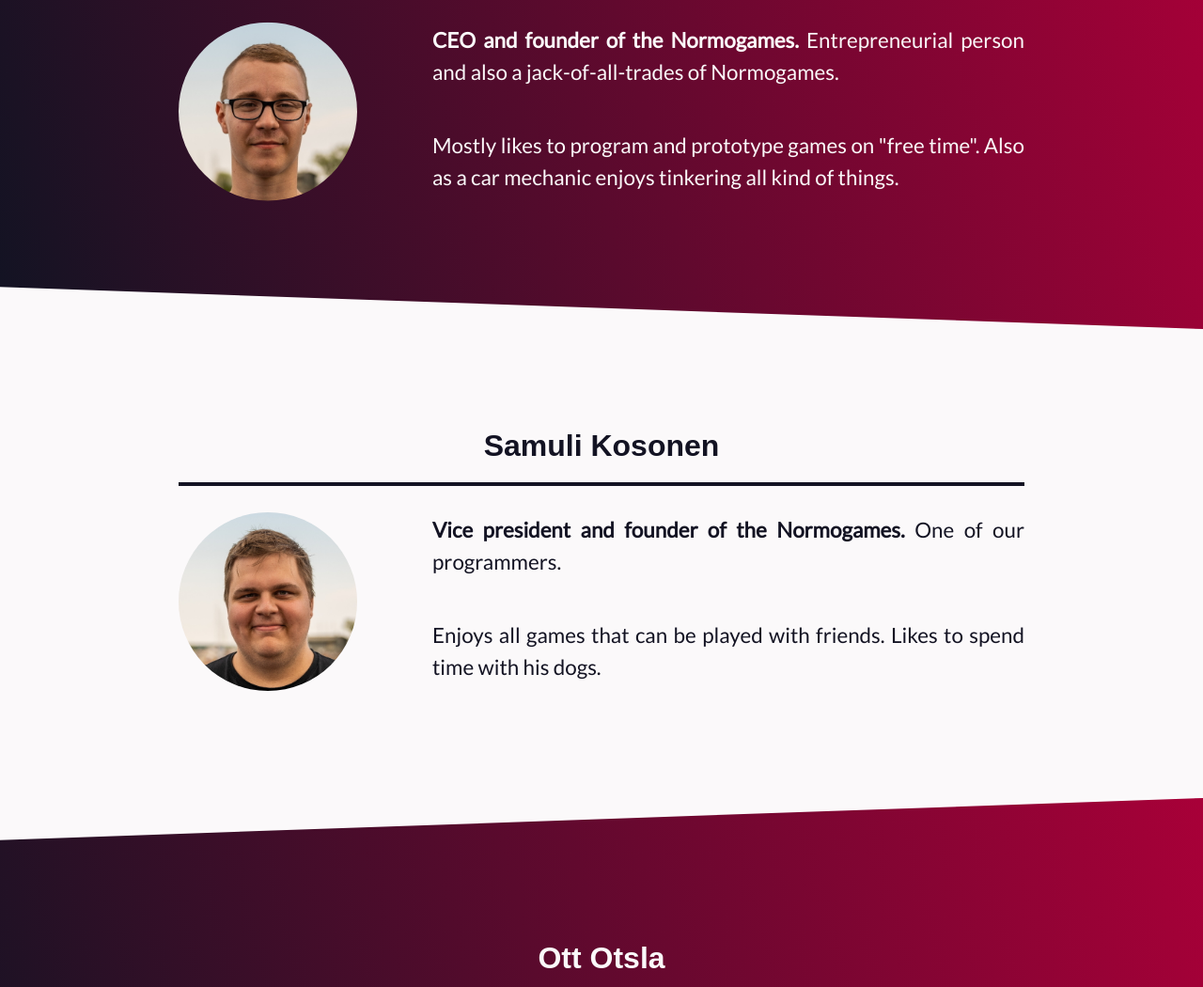
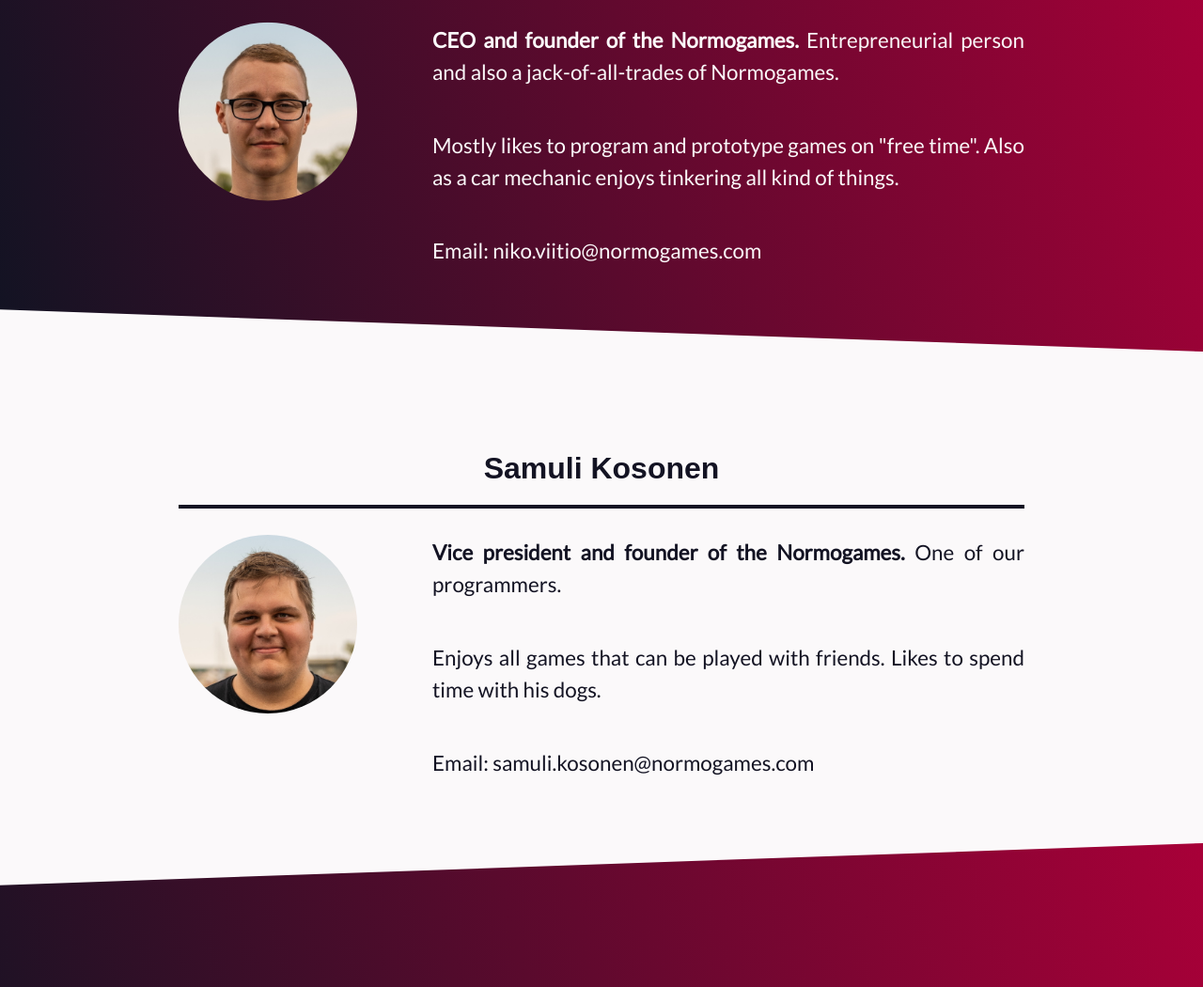
Before and after one commit to Niko-Viitio/Normogames, a plain HTML site: page team.html in a window 1280 px wide. Shown: the part 717-1767 px from the top of the page at 94% size. Drawn offline with Linux system fonts and the light colour scheme; a web font is replaced by a local one.

Commit message:
emails for niko & samuli

```diff
--- a/team.html
+++ b/team.html
@@ -48,6 +48,10 @@
               <p>
                 Mostly likes to program and prototype games on "free time". Also as a car mechanic enjoys tinkering all kind of things.
               </p>
+              <br>
+              <p>
+                Email: niko.viitio@normogames.com
+              </p>
             </div>
           </div>
         </div>
@@ -67,6 +71,10 @@
               <br>
               <p>
                 Enjoys all games that can be played with friends. Likes to spend time with his dogs.
+              </p>
+              <br>
+              <p>
+                Email: samuli.kosonen@normogames.com
               </p>
             </div>
           </div>
```
